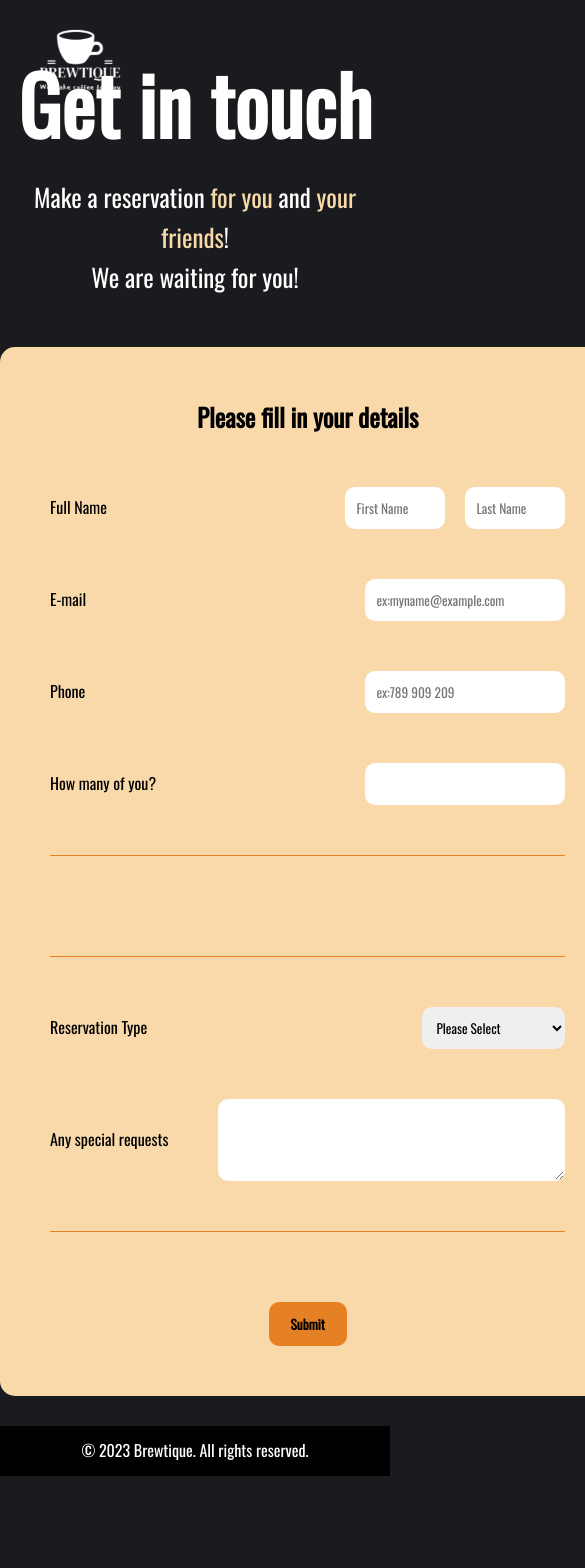
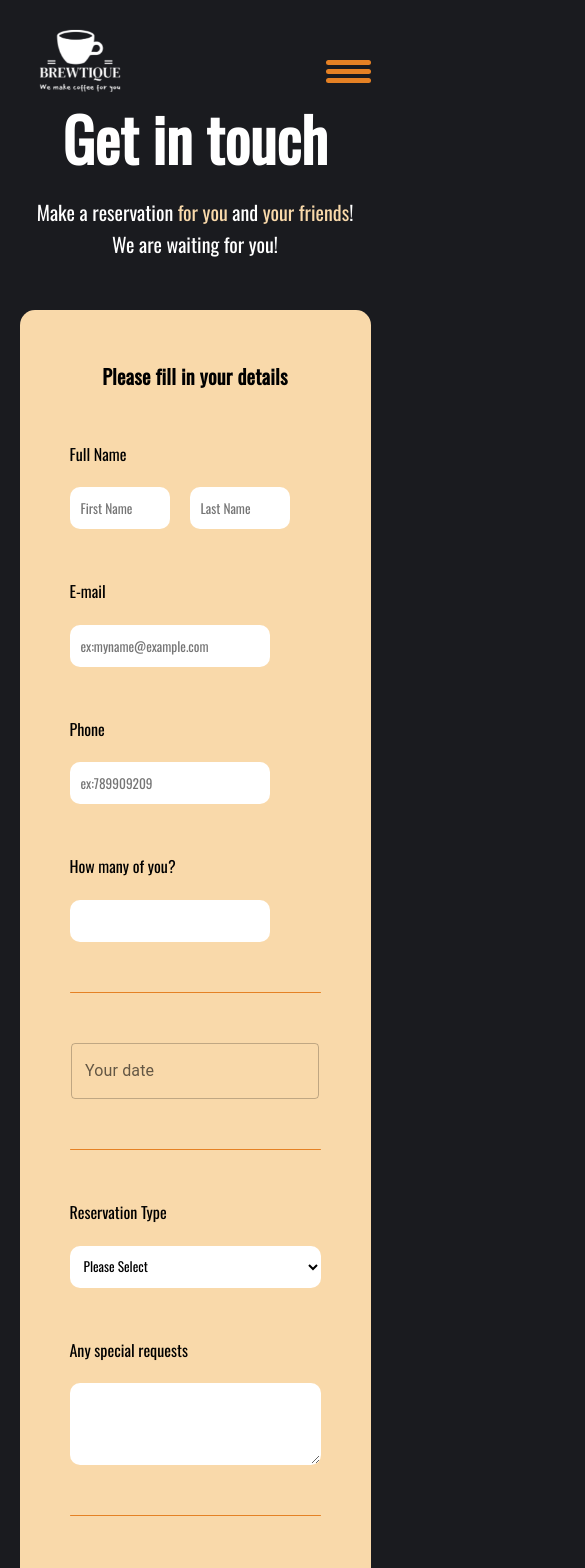
Before and after one commit to Nixk25/Coffee-, a React (Create React App) app: page /Contact in a window 390 px wide. Shown: the top 1568 px of the page, 585 px wide, since content can reach past the window. Before the commit the page ends 1476 px from the top, so only its background shows below. Built offline with nearby package versions, Linux system fonts and the light colour scheme.

Commit message:
doladeni a uprava date pickeru

```diff
--- a/package.json
+++ b/package.json
@@ -3,12 +3,18 @@
   "version": "0.1.0",
   "private": true,
   "dependencies": {
+    "@emotion/react": "^11.11.1",
+    "@emotion/styled": "^11.11.0",
+    "@mui/material": "^5.13.7",
+    "@mui/x-date-pickers": "^6.9.1",
     "@svgr/webpack": "^7.0.0",
     "@testing-library/jest-dom": "^5.16.5",
     "@testing-library/react": "^13.4.0",
     "@testing-library/user-event": "^13.5.0",
     "animate.css": "^4.1.1",
+    "dayjs": "^1.11.9",
     "react": "^18.2.0",
+    "react-calendar": "^4.3.0",
     "react-dom": "^18.2.0",
     "react-icons": "^4.9.0",
     "react-router-dom": "^6.10.0",
--- a/src/ScrollToTop.jsx
+++ b/src/ScrollToTop.jsx
@@ -1,14 +1,12 @@
-import { useEffect } from 'react'
-import {useLocation} from "react-router-dom"
+import { useEffect } from "react";
+import { useLocation } from "react-router-dom";
 
+export default function ScrollToTop() {
+  const { pathname } = useLocation();
 
-export default function ScrollToTop(){
-  const {pathname} = useLocation();
-
-  useEffect(() =>{
-
-    window.scrollTo(0,0);
-  },[pathname]);
+  useEffect(() => {
+    window.scrollTo(0, 0);
+  }, [pathname]);
 
   return null;
 }
--- a/src/components/Contact/Contact.jsx
+++ b/src/components/Contact/Contact.jsx
@@ -2,11 +2,13 @@ import React from "react";
 import Footer from "../Footer/Footer";
 import Nav from "../Navbar/Nav";
 import ContactForm from "./ContactForm/ContactForm";
+import Menu from "../Menu/Menu";
 
 const Contact = () => {
   return (
     <div>
       <Nav />
+      <Menu />
       <ContactForm />
       <Footer />
     </div>
--- a/src/components/Contact/ContactForm/ContactForm.css
+++ b/src/components/Contact/ContactForm/ContactForm.css
@@ -7,7 +7,7 @@
   height: max-content;
   background-color: var(--main-color);
   margin-inline: auto;
-  color: black;
+  color: #000;
   padding: 50px;
   gap: 50px;
   border-radius: 15px;
@@ -28,6 +28,7 @@
 
 .form-text {
   font-size: 25px;
+  letter-spacing: 0.3px;
 }
 
 label {
@@ -47,7 +48,7 @@ input:focus-within {
   border: 1px solid var(--action-color);
 }
 
-hr {
+.divider {
   background-color: var(--action-color);
   color: var(--action-color);
   height: 1px;
@@ -69,6 +70,8 @@ select {
   border: transparent;
   border-radius: 10px;
   padding: 10px;
+  color: #000;
+  background-color: #fff;
 }
 
 textarea {
@@ -88,3 +91,82 @@ textarea {
   align-items: center;
   justify-content: space-between;
 }
+
+@media (max-width: 600px) {
+  .contact-form {
+    width: 90%;
+  }
+
+  .form-headline {
+    font-size: 30px;
+    margin-top: 23%;
+  }
+
+  .form-text {
+    font-size: 20px;
+  }
+
+  .form-desc {
+    font-size: 20px;
+  }
+
+  .full-name {
+    flex-direction: column;
+    align-items: normal;
+  }
+
+  .full-name label {
+    margin-bottom: 20px;
+  }
+
+  .email {
+    flex-direction: column;
+    align-items: normal;
+  }
+
+  .email label {
+    margin-bottom: 20px;
+  }
+
+  .phone {
+    flex-direction: column;
+    align-items: normal;
+  }
+
+  .phone label {
+    margin-bottom: 20px;
+  }
+
+  .guests {
+    flex-direction: column;
+    align-items: normal;
+  }
+
+  .guests label {
+    margin-bottom: 20px;
+  }
+
+  .type {
+    flex-direction: column;
+    align-items: normal;
+  }
+
+  .type label {
+    margin-bottom: 20px;
+  }
+
+  .requests {
+    flex-direction: column;
+    align-items: normal;
+  }
+
+  .requests label {
+    margin-bottom: 20px;
+  }
+}
+
+@media (max-width: 350px) {
+  .form-headline {
+    font-size: 20px;
+  }
+}
--- a/src/components/Contact/ContactForm/ContactForm.jsx
+++ b/src/components/Contact/ContactForm/ContactForm.jsx
@@ -1,7 +1,15 @@
 import React from "react";
 import "./ContactForm.css";
+import { DateTimePicker } from "@mui/x-date-pickers/DateTimePicker";
+import { AdapterDayjs } from "@mui/x-date-pickers/AdapterDayjs";
+import { LocalizationProvider } from "@mui/x-date-pickers/LocalizationProvider";
+import dayjs from "dayjs";
+import "dayjs/locale/en-gb";
 
 const ContactForm = () => {
+  const fiveAM = dayjs().set("hour", 5).startOf("hour");
+  const ninePM = dayjs().set("hour", 20).startOf("hour");
+  const tomorrow = dayjs().add(1, "day");
   return (
     <div>
       <div className="form-texts">
@@ -35,15 +43,27 @@ const ContactForm = () => {
         </div>
         <div className="phone">
           <label htmlFor="phone">Phone</label>
-          <input type="tel" placeholder="ex:789 909 209" name="phone" />
+          <input type="tel" placeholder="ex:789909209" name="phone" />
         </div>
         <div className="guests">
           <label htmlFor="guests">How many of you?</label>
           <input type="number" defaultValue="" name="guests" />
         </div>
-        <hr />
-        <div className="reservation"></div>
-        <hr />
+        <hr className="divider" />
+        <div className="reservation">
+          <LocalizationProvider
+            dateAdapter={AdapterDayjs}
+            adapterLocale="en-gb"
+          >
+            <DateTimePicker
+              minTime={fiveAM}
+              maxTime={ninePM}
+              minDate={tomorrow}
+              label="Your date"
+            />
+          </LocalizationProvider>
+        </div>
+        <hr className="divider" />
         <div className="type">
           <label htmlFor="type">Reservation Type</label>
           <select name="type" id="type">
@@ -62,7 +82,7 @@ const ContactForm = () => {
           <label htmlFor="requests">Any special requests</label>
           <textarea name="requests" cols="50" rows="3"></textarea>
         </div>
-        <hr />
+        <hr className="divider" />
         <button className="order-btn" type="submit">
           Submit
         </button>
--- a/src/components/Menu/Menu.css
+++ b/src/components/Menu/Menu.css
@@ -1,5 +1,6 @@
 #menu {
   display: none;
+  position: relative;
 }
 
 #menu-bar {
@@ -48,23 +49,6 @@
   text-decoration: none;
   transition: all ease 0.3s;
 }
-.menu-link::before {
-  content: "";
-  position: absolute;
-  width: 100%;
-  height: 2px;
-  bottom: 0;
-  left: 0;
-  background-color: var(--action-color);
-  visibility: hidden;
-  transform: scaleX(0);
-  transition: all ease 0.3s;
-}
-
-.menu-link:hover::before {
-  transform: scaleX(1);
-  visibility: visible;
-}
 
 .menu-link:hover {
   font-weight: bold;
@@ -81,13 +65,12 @@
 }
 
 .menu-bg {
-  z-index: 1;
   width: 0;
   height: 0;
   margin: 30px 0 20px 20px;
   background: radial-gradient(circle, #f9d9aa, #f9d9aa);
   border-radius: 50%;
-  transition: 0.3s ease;
+  transition: all 0.3s ease;
   z-index: 101;
 }
 
@@ -96,7 +79,7 @@
 }
 
 .change .bar {
-  background-color: white;
+  background-color: #fff;
 }
 
 .change #bar1 {
@@ -114,7 +97,10 @@
 .change-bg {
   width: 520px;
   height: 460px;
-  transform: translate(60%, -50%);
+  position: absolute;
+  transition: all ease 0.7s;
+  left: 38%;
+  top: -30%;
 }
 
 @media (max-width: 600px) {
--- a/src/components/mainLandingPage/Landingpage/Landingpage.css
+++ b/src/components/mainLandingPage/Landingpage/Landingpage.css
@@ -57,6 +57,7 @@
   padding: 10px;
   padding-inline: 20px;
   background-color: var(--action-color);
+  color: #000;
   border-radius: 10px;
   font-weight: 700;
   margin-top: 20px;
--- a/src/components/mainLandingPage/Newsletter/Newsletter.css
+++ b/src/components/mainLandingPage/Newsletter/Newsletter.css
@@ -1,13 +1,14 @@
-.newsletter{
+.newsletter {
   margin-top: 200px;
   position: relative;
+  transition: all ease 0.3s;
 }
 
-#newsletter-wrapper{
+#newsletter-wrapper {
   width: 90%;
   position: absolute;
   left: 50%;
-    transform: translate(-50%,0);
+  transform: translate(-50%, 0);
   height: 400px;
   top: 5%;
   display: flex;
@@ -16,24 +17,24 @@
   flex-direction: column;
   margin: auto;
 }
-.newsletter-input::placeholder{
+.newsletter-input::placeholder {
   font-family: "Oswald", sans-serif;
   letter-spacing: 1px;
 }
 
-#bg-image__newsletter{
+#bg-image__newsletter {
   position: relative;
   background-image: url(../../../assets/newsletter-bg.jpg);
   background-repeat: no-repeat;
   background-size: cover;
-    background-position:0 10%;
+  background-position: 0 10%;
   height: 400px;
   border-radius: 20px;
   margin: auto;
   transition: all ease 0.3s;
 }
 
-.newsletter-text{
+.newsletter-text {
   font-size: 40px;
   font-weight: 700;
   background-color: rgba(0, 0, 0, 0.2);
@@ -41,10 +42,9 @@
   padding: 10px;
   border-radius: 15px;
   text-align: center;
-
 }
 
-.input-wrapper{
+.input-wrapper {
   width: 80%;
   max-width: 400px;
   transition: all ease 0.3s;
@@ -60,13 +60,13 @@
   background-color: #fff;
 }
 
-.newsletter-input:-webkit-autofill{
+.newsletter-input:-webkit-autofill {
   background-color: #fff;
 }
 
-.newsletter-input{
+.newsletter-input {
   border: none;
-    border-radius:40px;
+  border-radius: 40px;
   margin-right: 10px;
   width: 100%;
   max-width: 400px;
@@ -76,65 +76,65 @@
   font-size: 18px;
 }
 
-.newsletter-btn{
+.newsletter-btn {
   border: none;
   border-radius: 40px;
   height: 40px;
   width: 100px;
+  color: #000;
   background-color: var(--action-color);
   text-align: center;
   transition: all ease 0.3s;
   cursor: pointer;
 }
 
-#new-element{
+#new-element {
   display: none;
   position: absolute;
   left: 50%;
   bottom: 20%;
   margin-bottom: 100px;
-    transform: translate(-50%,0);
+  transform: translate(-50%, 0);
   text-align: center;
   font-size: 40px;
 }
 
-.input-wrapper:focus-within{
+.input-wrapper:focus-within {
   border: 2px solid var(--action-color);
 }
 
-
-.newsletter-btn:hover{
+.newsletter-btn:hover {
   scale: 1.04;
 }
 
-.newsletter-btn:active{
+.newsletter-btn:active {
   scale: 0.8;
 }
 
-@media (max-width:800px){
-    .newsletter-text{
+@media (max-width: 800px) {
+  .newsletter-text {
     font-size: 25px;
   }
 }
 
-@media (max-width:500px){
-    #bg-image__newsletter{
+@media (max-width: 500px) {
+  #bg-image__newsletter {
     background-position: center;
   }
 }
 
-@media (max-width:450px){
-    .input-wrapper{
+@media (max-width: 450px) {
+  .input-wrapper {
     flex-direction: column;
     border: none;
     background-color: transparent;
   }
 
-    .input-wrapper:focus-within{
+  .input-wrapper:focus-within {
     border: none;
   }
 
-    .newsletter-input{
+  .newsletter-input {
     background-color: rgba(0, 0, 0, 0.5);
     backdrop-filter: blur(4px);
     margin-bottom: 10px;
@@ -143,18 +143,17 @@
     font-size: 14px;
   }
 
-    .newsletter-input::placeholder{
+  .newsletter-input::placeholder {
     color: #fff;
     font-size: 14px;
   }
 
-
-    .newsletter-text{
+  .newsletter-text {
     font-size: 18px;
     width: 80%;
   }
 
-    .newsletter{
+  .newsletter {
     margin-top: 100px;
   }
 }
--- a/src/components/mainLandingPage/Testimonials/Testimonials.css
+++ b/src/components/mainLandingPage/Testimonials/Testimonials.css
@@ -5,20 +5,20 @@
 .testimonials-container {
   display: flex;
   justify-content: center;
-  width: 90%;
+  width: 50%;
   margin: 0 auto;
-  gap: 10px;
+  gap: 80px;
   overflow: visible;
 }
 
 .profile {
   position: relative;
-  transition: all ease 0.3s;
+  transition: all ease-in-out 0.3s;
   overflow-x: visible;
 }
 
 .profile:hover {
-  transform: translateY(25px);
+  transform: translateY(-50px);
 }
 
 .profile img {
@@ -71,11 +71,18 @@
     justify-content: center;
     align-items: center;
   }
+}
+@media (max-width: 425px) {
+  .profile {
+    transition: 0.3s;
+  }
+  .profile img:hover + .text {
+    box-shadow: none;
+  }
 
-  .profile:hover,
-  .profile:focus {
-    transform: translateY(-85px);
-    margin-top: 100px;
+  .profile:hover {
+    transform: translateY(-50px);
+    transition: all ease-in-out 0.2s;
   }
 }
 
```
Also changed, not shown: 1 other file (tests, documents, lock files or other folders). Lines whose indentation alone changed are shown as unchanged.
